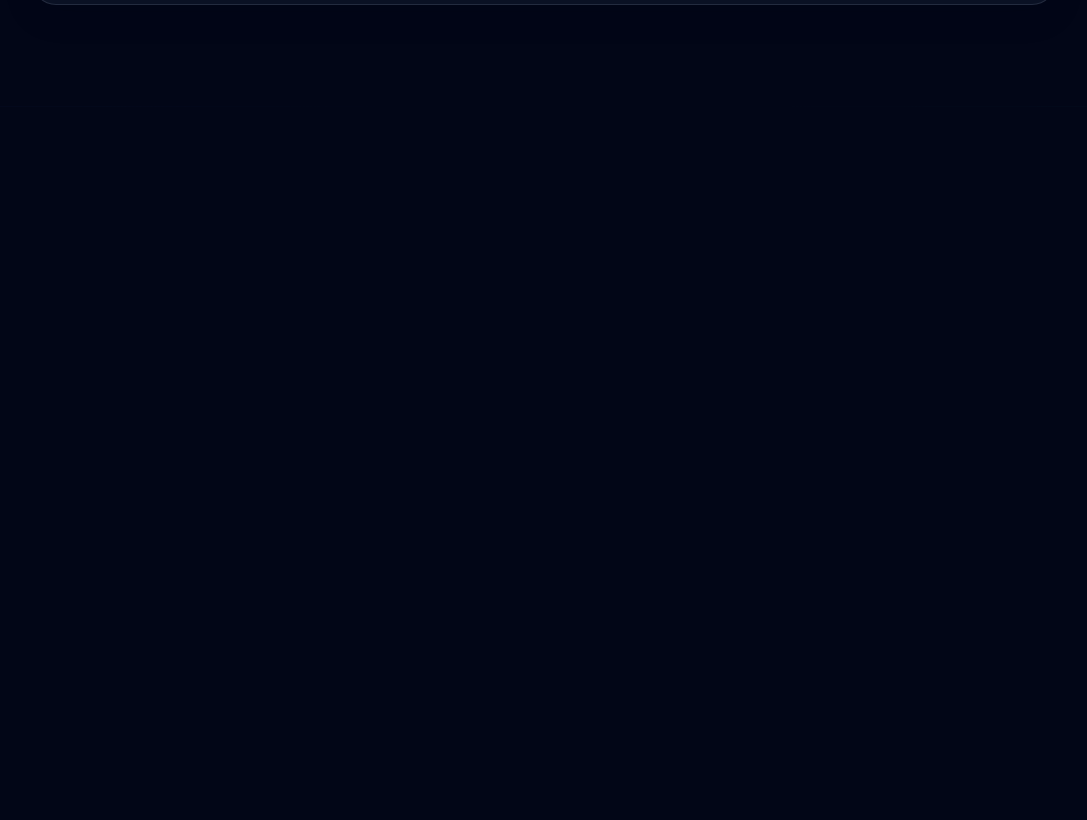
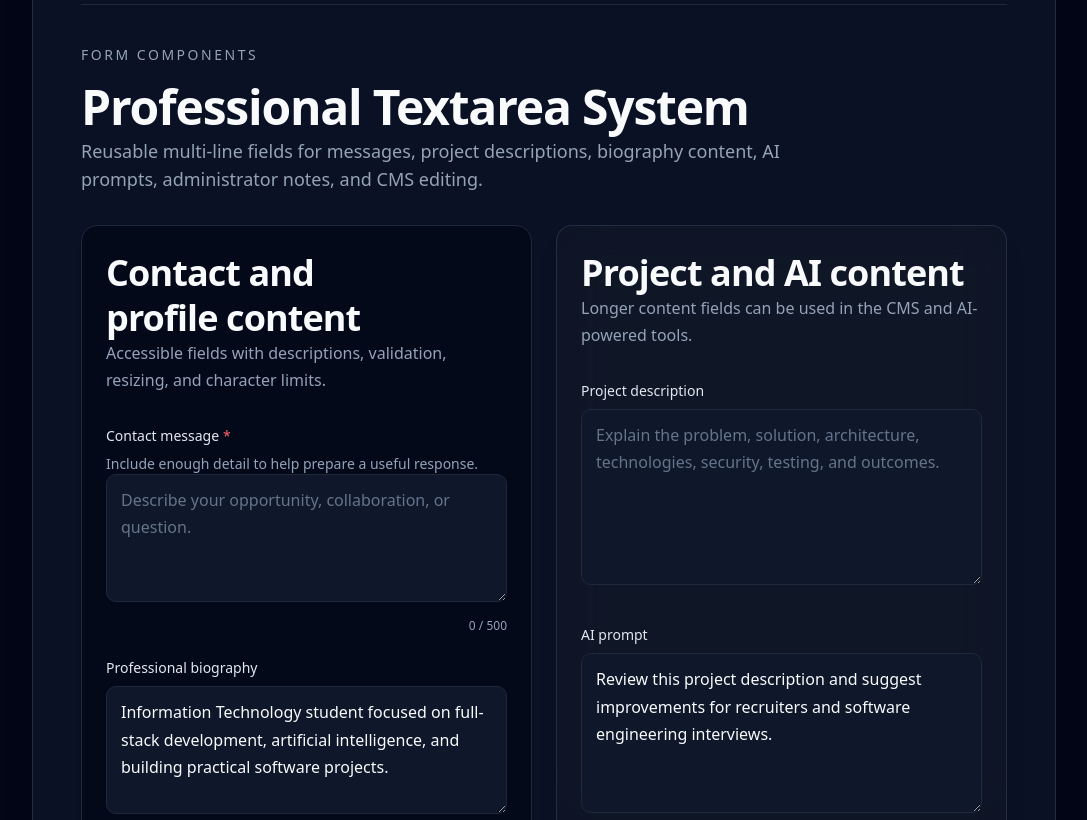
Before and after one commit to syedmohiuddin106-dot/syedos-career-platform, a Next.js app: page / in a window 1280 px wide. Shown: the part 11180-12000 px from the top of the page, without its empty margins (96-1183 px from the left). Before the commit the page ends 11287 px from the top, so only its background shows below. Built offline with nearby package versions, Linux system fonts and the light colour scheme; no server answers.

Commit message:
feat: add reusable professional textarea system

```diff
--- a/src/app/page.tsx
+++ b/src/app/page.tsx
@@ -43,6 +43,7 @@ import { SectionHeading } from "@/components/ui/section-heading";
 import { Skeleton } from "@/components/ui/skeleton";
 import { Spinner } from "@/components/ui/spinner";
 import { StatCard } from "@/components/ui/stat-card";
+import { Textarea } from "@/components/ui/textarea";
 import { Tooltip } from "@/components/ui/tooltip";
 
 export default function HomePage() {
@@ -1473,6 +1474,92 @@ export default function HomePage() {
     </Card>
   </div>
 </div>
+<div className="mt-12 border-t border-slate-800 pt-10">
+  <SectionHeading
+    eyebrow="Form Components"
+    title="Professional Textarea System"
+    description="Reusable multi-line fields for messages, project descriptions, biography content, AI prompts, administrator notes, and CMS editing."
+  />
+
+  <div className="mt-8 grid gap-6 lg:grid-cols-2">
+    <Card>
+      <h3 className="text-xl">
+        Contact and profile content
+      </h3>
+
+      <p className="mt-2">
+        Accessible fields with descriptions, validation, resizing,
+        and character limits.
+      </p>
+
+      <div className="mt-8 space-y-6">
+        <Textarea
+          label="Contact message"
+          name="contactMessage"
+          placeholder="Describe your opportunity, collaboration, or question."
+          description="Include enough detail to help prepare a useful response."
+          maxLength={500}
+          showCharacterCount
+          required
+        />
+
+        <Textarea
+          label="Professional biography"
+          name="professionalBiography"
+          defaultValue="Information Technology student focused on full-stack development, artificial intelligence, and building practical software projects."
+          maxLength={300}
+          showCharacterCount
+        />
+      </div>
+    </Card>
+
+    <Card variant="glass">
+      <h3 className="text-xl">
+        Project and AI content
+      </h3>
+
+      <p className="mt-2">
+        Longer content fields can be used in the CMS and AI-powered
+        tools.
+      </p>
+
+      <div className="mt-8 space-y-6">
+        <Textarea
+          label="Project description"
+          name="projectDescription"
+          placeholder="Explain the problem, solution, architecture, technologies, security, testing, and outcomes."
+          className="min-h-44"
+        />
+
+        <Textarea
+          label="AI prompt"
+          name="aiPrompt"
+          defaultValue="Review this project description and suggest improvements for recruiters and software engineering interviews."
+          maxLength={20000}
+          showCharacterCount
+          className="min-h-40"
+        />
+
+        <Textarea
+          label="Validation example"
+          name="validationExample"
+          value="Too short"
+          readOnly
+          error="The description must contain at least 50 characters."
+          showCharacterCount
+          maxLength={500}
+        />
+
+        <Textarea
+          label="System-managed notes"
+          name="systemNotes"
+          value="This field is currently locked."
+          disabled
+        />
+      </div>
+    </Card>
+  </div>
+</div>
 
       </section>
     </main>
--- /dev/null
+++ b/src/components/ui/textarea.tsx
@@ -0,0 +1,165 @@
+import {
+  forwardRef,
+  type TextareaHTMLAttributes,
+} from "react";
+
+import { cn } from "@/lib/utils";
+
+type TextareaProps =
+  TextareaHTMLAttributes<HTMLTextAreaElement> & {
+    label?: string;
+    description?: string;
+    error?: string;
+    showCharacterCount?: boolean;
+    containerClassName?: string;
+  };
+
+export const Textarea = forwardRef<
+  HTMLTextAreaElement,
+  TextareaProps
+>(function Textarea(
+  {
+    id,
+    label,
+    description,
+    error,
+    showCharacterCount = false,
+    maxLength,
+    value,
+    defaultValue,
+    className,
+    containerClassName,
+    required,
+    disabled,
+    ...props
+  },
+  ref,
+) {
+  const textareaId =
+    id ??
+    props.name ??
+    `textarea-${label
+      ?.toLowerCase()
+      .replace(/[^a-z0-9]+/g, "-")}`;
+
+  const descriptionId = description
+    ? `${textareaId}-description`
+    : undefined;
+
+  const errorId = error
+    ? `${textareaId}-error`
+    : undefined;
+
+  const countId = showCharacterCount
+    ? `${textareaId}-count`
+    : undefined;
+
+  const describedBy = [
+    descriptionId,
+    errorId,
+    countId,
+  ]
+    .filter(Boolean)
+    .join(" ");
+
+  const currentValue =
+    typeof value === "string"
+      ? value
+      : typeof defaultValue === "string"
+        ? defaultValue
+        : "";
+
+  return (
+    <div className={cn("w-full", containerClassName)}>
+      {label && (
+        <label
+          htmlFor={textareaId}
+          className="mb-2 block text-sm font-medium text-slate-200"
+        >
+          {label}
+
+          {required && (
+            <span
+              aria-hidden="true"
+              className="ml-1 text-red-400"
+            >
+              *
+            </span>
+          )}
+        </label>
+      )}
+
+      {description && (
+        <p
+          id={descriptionId}
+          className="mb-2 text-sm text-slate-500"
+        >
+          {description}
+        </p>
+      )}
+
+      <textarea
+        ref={ref}
+        id={textareaId}
+        required={required}
+        disabled={disabled}
+        maxLength={maxLength}
+        value={value}
+        defaultValue={defaultValue}
+        aria-invalid={Boolean(error)}
+        aria-describedby={
+          describedBy || undefined
+        }
+        className={cn(
+          "min-h-32 w-full resize-y rounded-xl border",
+          "bg-slate-950/70 px-3.5 py-3",
+          "text-sm leading-relaxed text-slate-100",
+          "placeholder:text-slate-600",
+          "transition duration-200",
+          "focus-visible:outline-none",
+          "focus-visible:ring-2",
+          "disabled:cursor-not-allowed",
+          "disabled:opacity-50",
+          error
+            ? [
+                "border-red-500/60",
+                "focus-visible:border-red-400",
+                "focus-visible:ring-red-500/25",
+              ].join(" ")
+            : [
+                "border-slate-700",
+                "hover:border-slate-600",
+                "focus-visible:border-blue-500",
+                "focus-visible:ring-blue-500/25",
+              ].join(" "),
+          className,
+        )}
+        {...props}
+      />
+
+      <div className="mt-2 flex items-start justify-between gap-4">
+        <div>
+          {error && (
+            <p
+              id={errorId}
+              role="alert"
+              className="text-sm text-red-300"
+            >
+              {error}
+            </p>
+          )}
+        </div>
+
+        {showCharacterCount && (
+          <p
+            id={countId}
+            className="shrink-0 text-xs text-slate-500"
+          >
+            {currentValue.length}
+            {maxLength ? ` / ${maxLength}` : ""}
+          </p>
+        )}
+      </div>
+    </div>
+  );
+});
```
